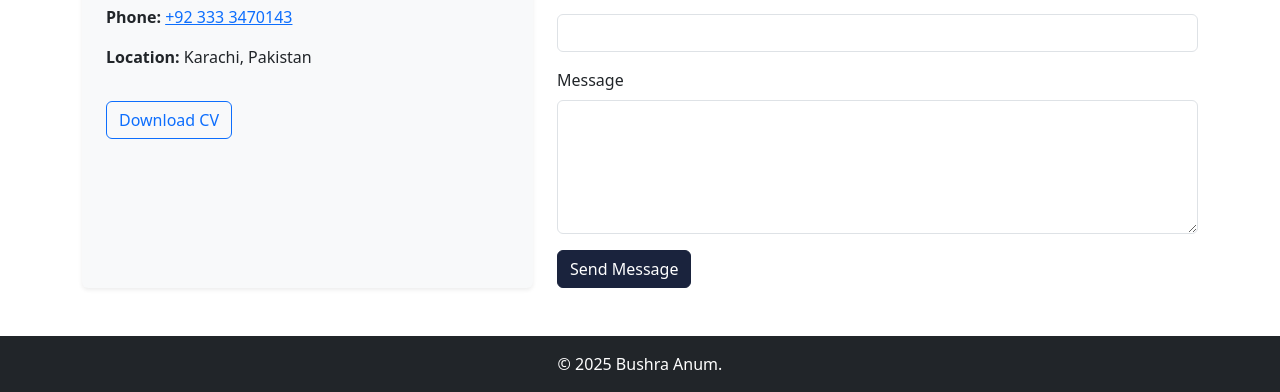
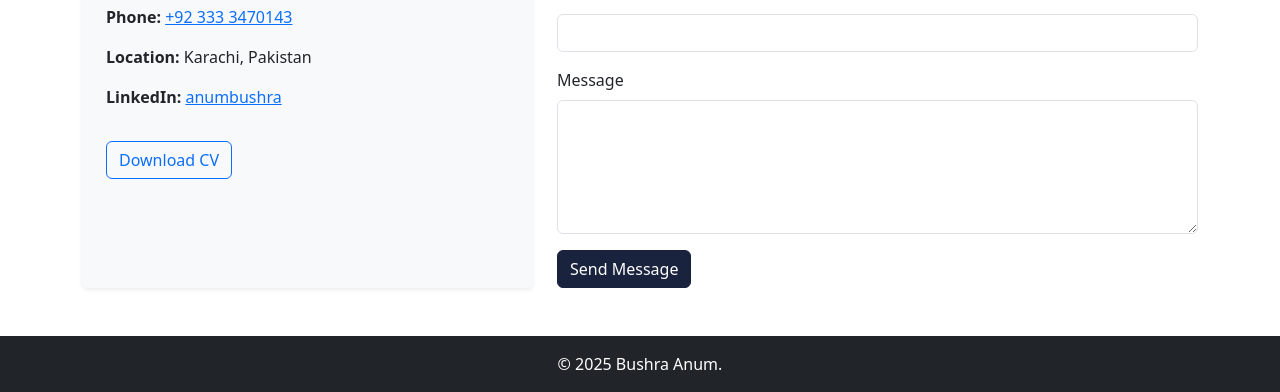
Before and after one commit to anumb223/Bushra-Portfolio, a plain HTML site: page index.html in a window 1280 px wide. Shown: the part 2364-2756 px from the top of the page. Drawn offline with nearby package versions, Linux system fonts and the light colour scheme.

Commit message:
Update index.html

```diff
--- a/index.html
+++ b/index.html
@@ -200,6 +200,7 @@
           <p><strong>Email:</strong> <a href="mailto:bushra@example.com">anumbushra9@gmail.com</a></p>
           <p><strong>Phone:</strong> <a href="tel:+923001234567">+92 333 3470143</a></p>
           <p><strong>Location:</strong> Karachi, Pakistan</p>
+          <p><strong>LinkedIn:</strong> <a href="http://linkedin.com/in/bushra-anum-797b45285" target="_blank">anumbushra</a></p>
           <a href="CV.pdf" download class="btn btn-outline-primary mt-3">Download CV</a>
         </div>
       </div>
```
